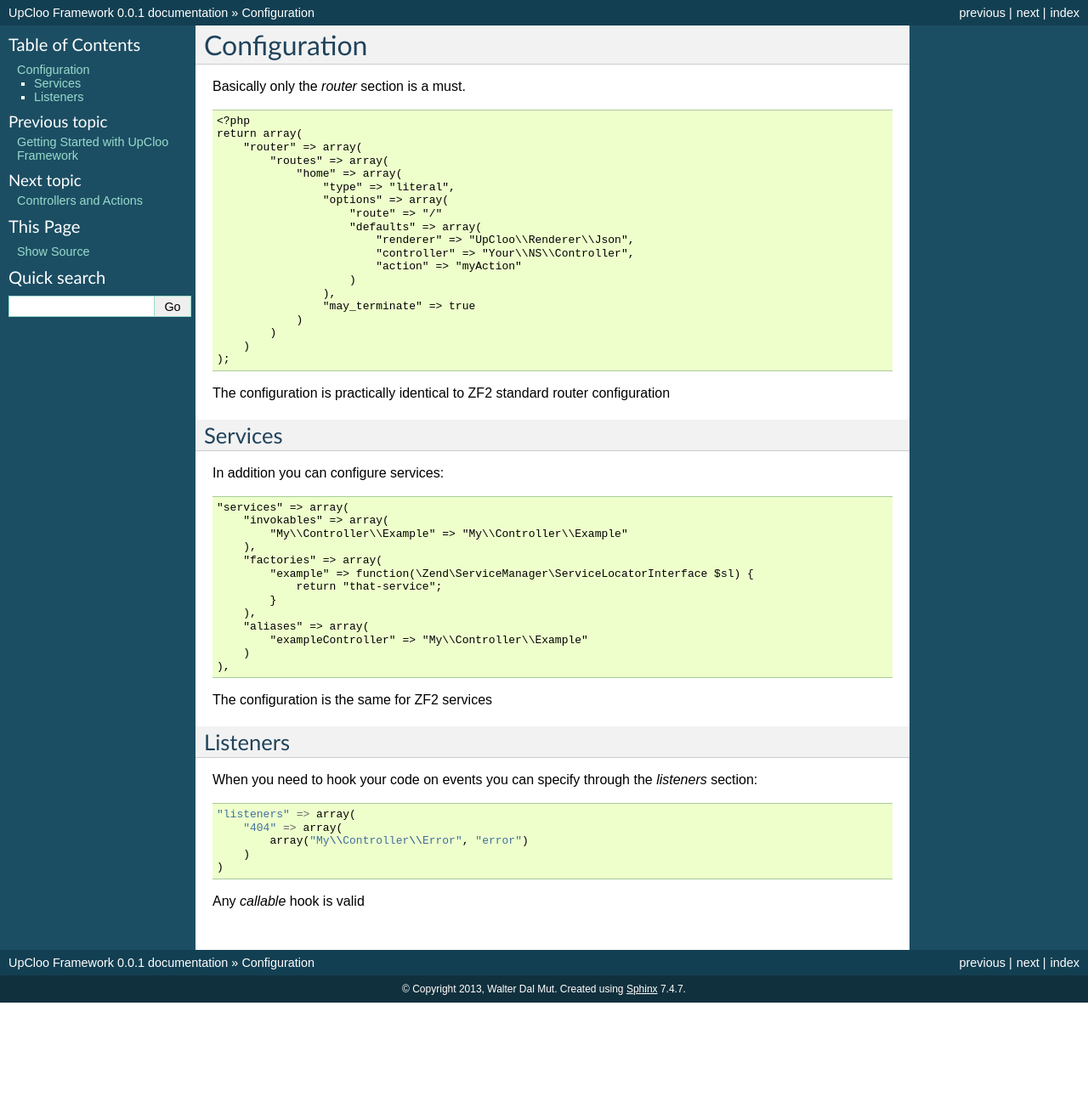
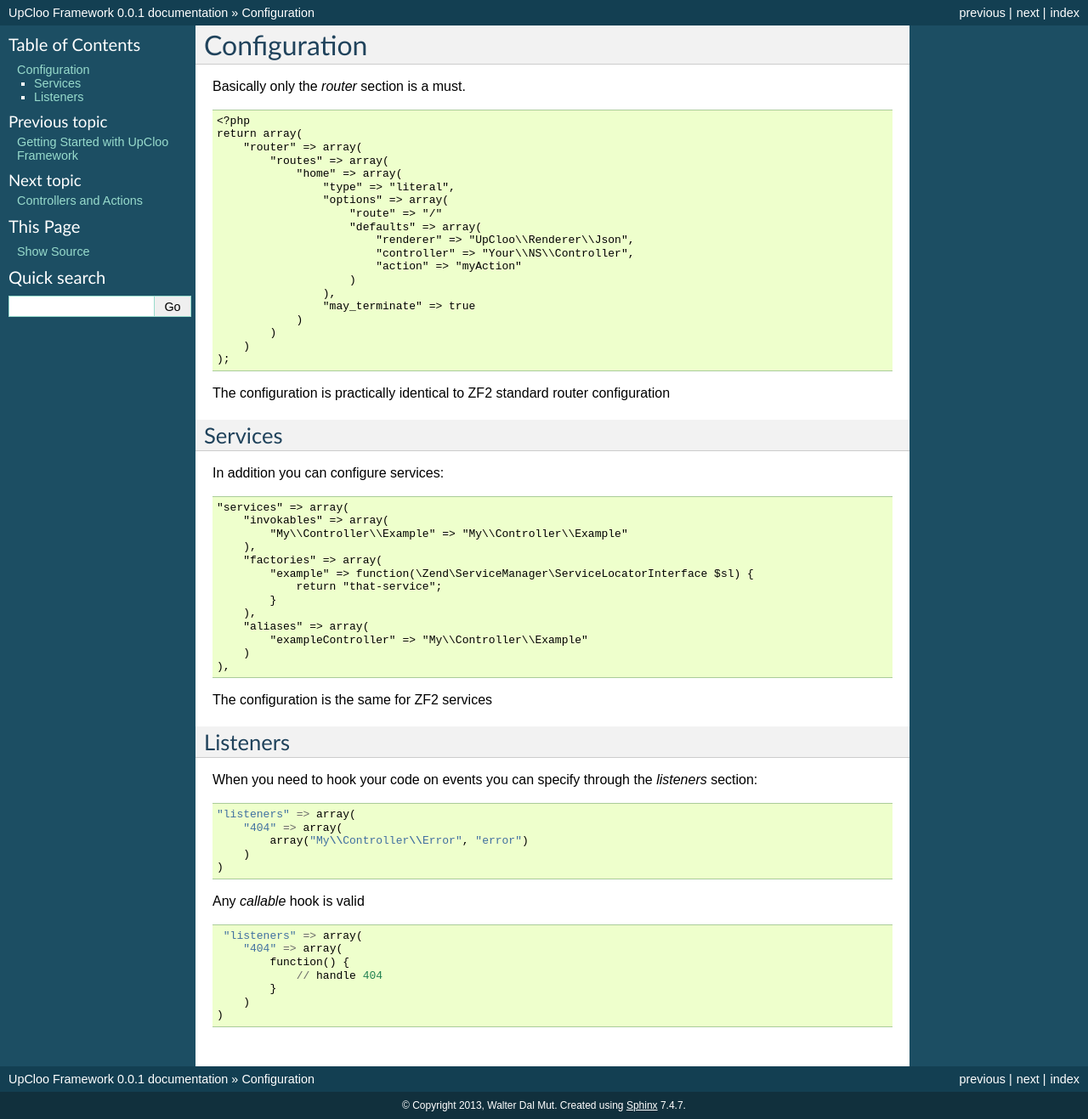
Before and after one commit to wdalmut/upcloo-web-framework, a Sphinx documentation site: the page built from docs/configuration.rst, in a window 1280 px wide. Shown: the whole page at 85% size. Built offline with Sphinx 7.4.7, drawn with Linux system fonts in a browser that asks for light colours; before the commit the page ends 1180 px from its top, so only the background shows below that.

Commit message:
Updated docs configuration

```diff
--- a/docs/configuration.rst
+++ b/docs/configuration.rst
@@ -58,4 +58,12 @@ When you need to hook your code on events you can specify through the
         )
     )
 
-Any `callable` hook is valid
+Any `callable` hook is valid ::
+
+     "listeners" => array(
+        "404" => array(
+            function() {
+                // handle 404
+            }
+        )
+    )
--- a/docs/controllers.rst
+++ b/docs/controllers.rst
@@ -11,7 +11,7 @@ Controllers are simply `POPO` object, like this: ::
         }
     }
 
-Controllers and actions are mapped thank to the ``TreeRouteStack`` as you can
+Controllers and actions are mapped thanks to the ``TreeRouteStack`` as you can
 see in the :doc:`getting-started` section.
 
 Interact with the event data
```
